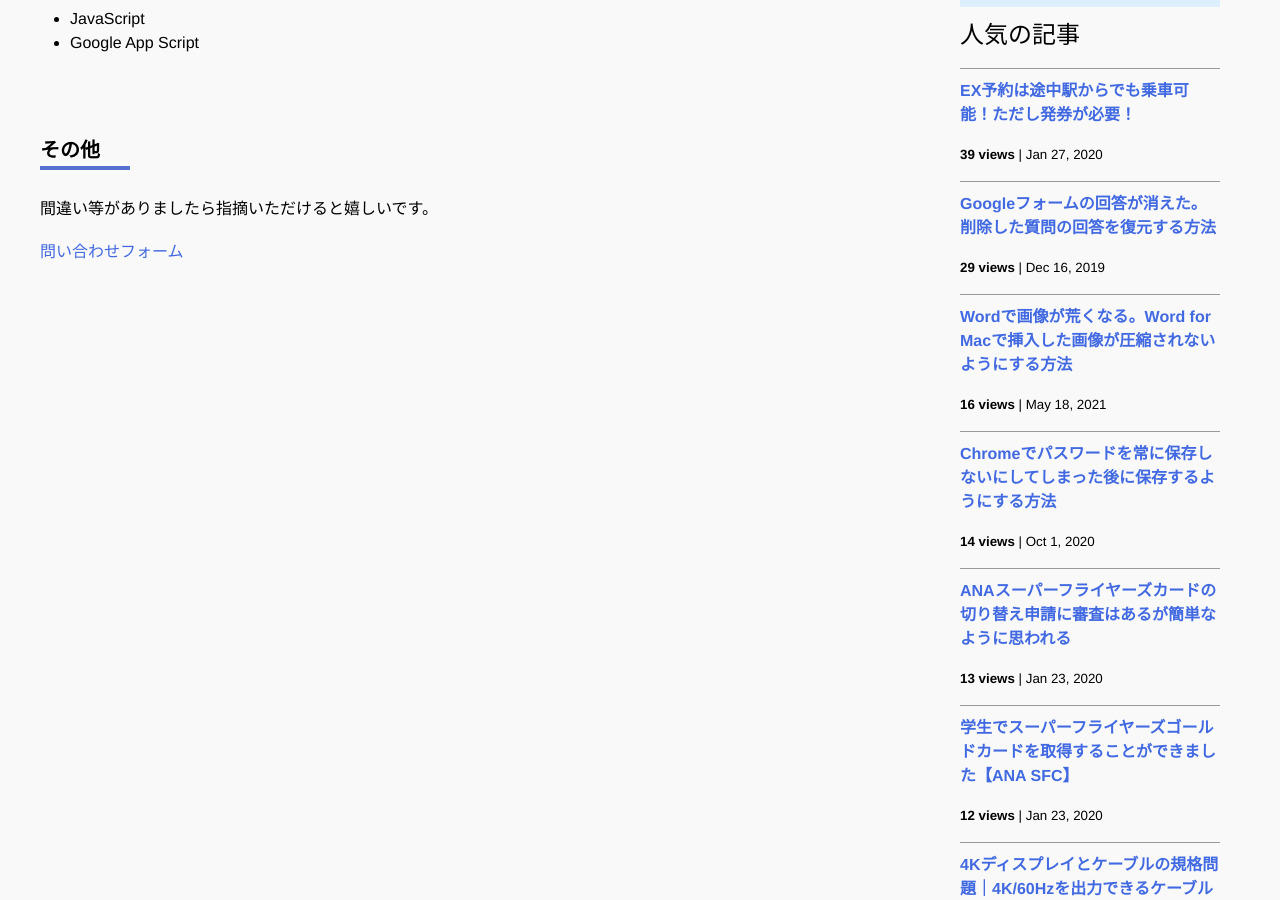
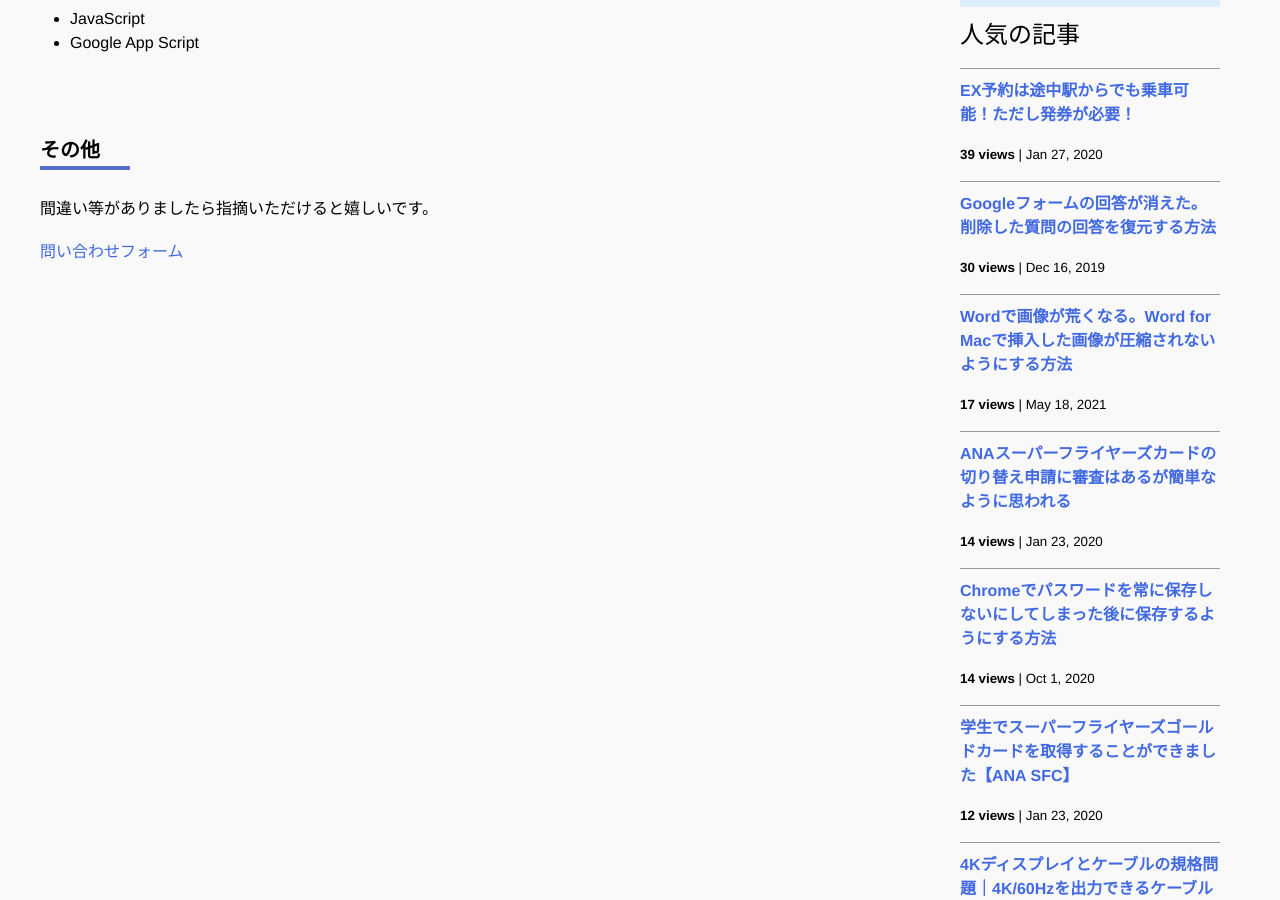
Before and after one commit to iwanaminami/shoyaiwaname, a Jekyll site: the page built from about.markdown, in a window 1280 px wide and 900 px high, scrolled down 806 px. Built offline with Jekyll 4.4.1, drawn with Linux system fonts in a browser that asks for light colours; nearby versions of some CDN libraries; comment, search, counter and statistics services are not loaded.

Commit message:
chore(ga): update _data/popularposts.yml 20260824-1852

```diff
--- a/_data/popularposts.yml
+++ b/_data/popularposts.yml
@@ -1,16 +1,16 @@
 side:
   - view: 39
     url: "/2020/01/27/ex-rideontheway.html"
-  - view: 29
+  - view: 30
     url: "/2019/12/16/restore-googleform.html"
-  - view: 16
+  - view: 17
     url: "/2021/05/18/image-compression-word.html"
   - view: 14
     url: "/"
   - view: 14
+    url: "/2020/01/23/sfc-judge.html"
+  - view: 14
     url: "/2020/10/01/googlepassword.html"
-  - view: 13
-    url: "/2020/01/23/sfc-judge.html"
   - view: 12
     url: "/2020/01/23/sfcgold.html"
   - view: 5
```
